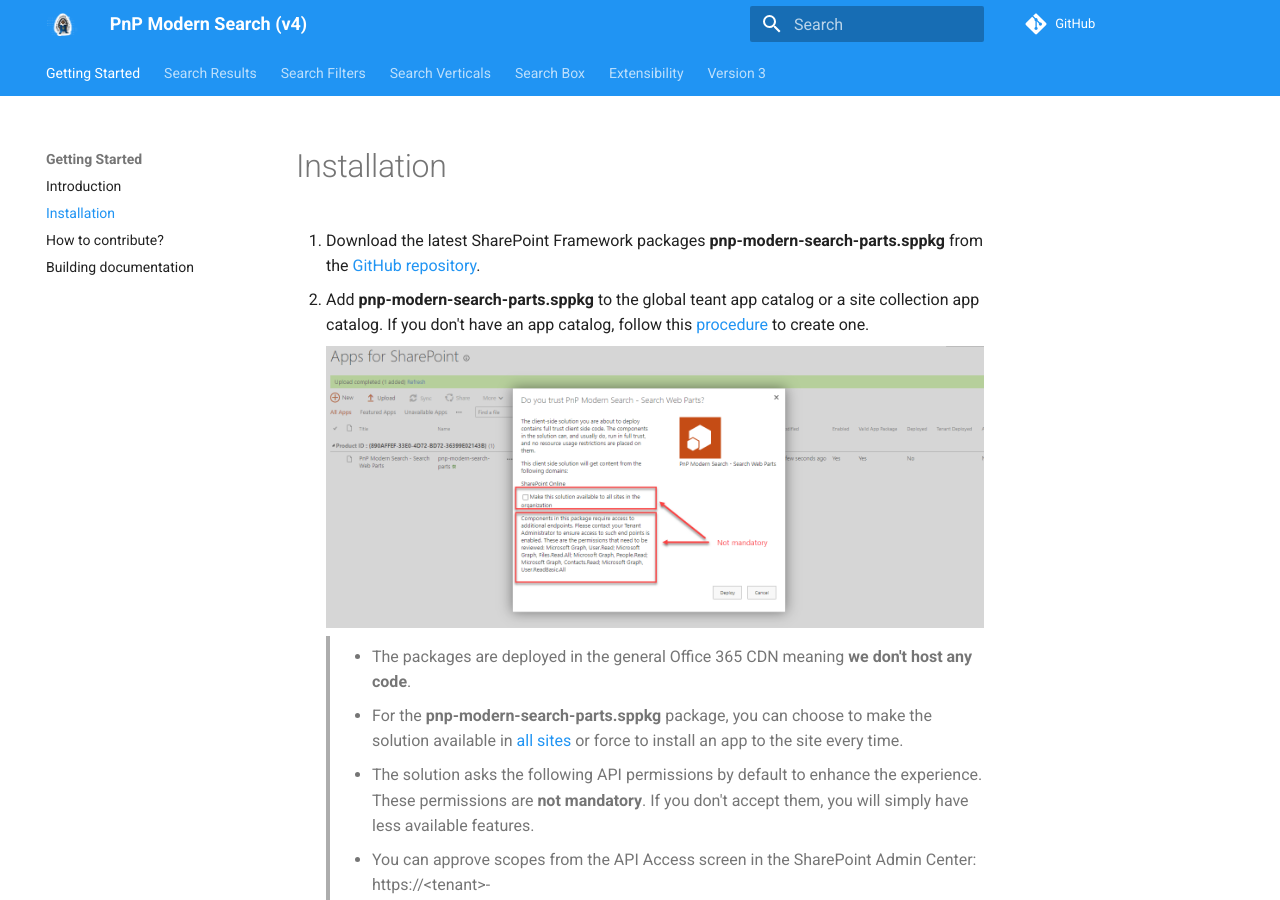
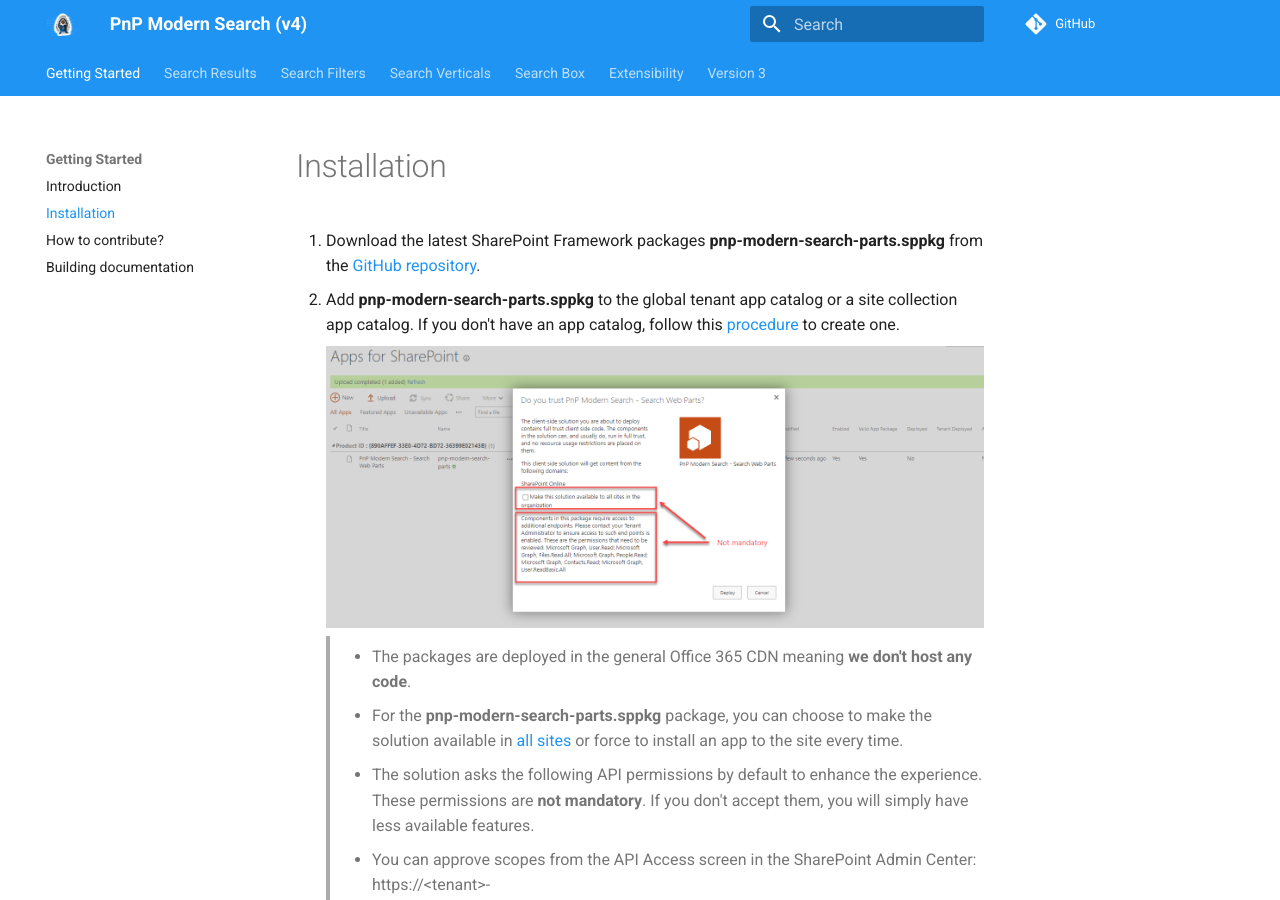
Before and after one commit to dominic5perezd/pnp-modern-search, an MkDocs documentation site: the page built from docs/installation.md, in a window 1280 px wide and 900 px high. Built offline with MkDocs 1.6.1 and Material for MkDocs 9.7.7, drawn with Linux system fonts in a browser that asks for light colours; comment, search, counter and statistics services are not loaded.

Commit message:
Update installation.md
*typo: teat > tenant

```diff
--- a/docs/installation.md
+++ b/docs/installation.md
@@ -1,7 +1,7 @@
 # Installation
 
 1. Download the latest SharePoint Framework packages **pnp-modern-search-parts.sppkg** from the [GitHub repository](https://github.com/microsoft-search/pnp-modern-search/releases).
-2. Add **pnp-modern-search-parts.sppkg** to the global teant app catalog or a site collection app catalog. If you don't have an app catalog, follow this [procedure](https://docs.microsoft.com/en-us/sharepoint/use-app-catalog) to create one.
+2. Add **pnp-modern-search-parts.sppkg** to the global tenant app catalog or a site collection app catalog. If you don't have an app catalog, follow this [procedure](https://docs.microsoft.com/en-us/sharepoint/use-app-catalog) to create one.
 
     !["App Catalog "](./assets/app_catalog.png){: .center}
 
```
